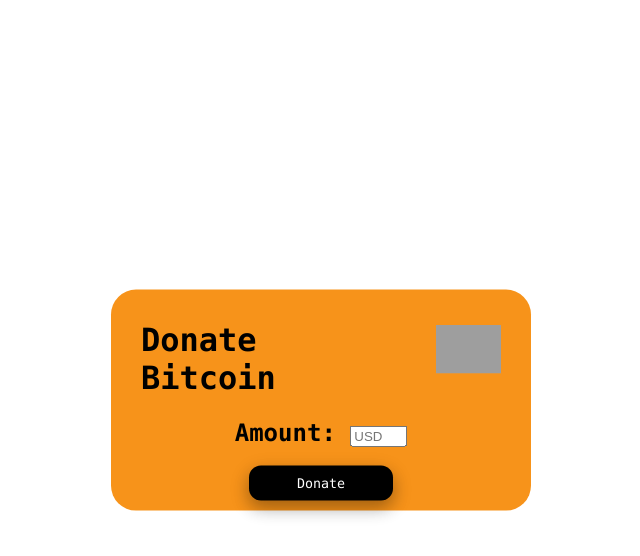
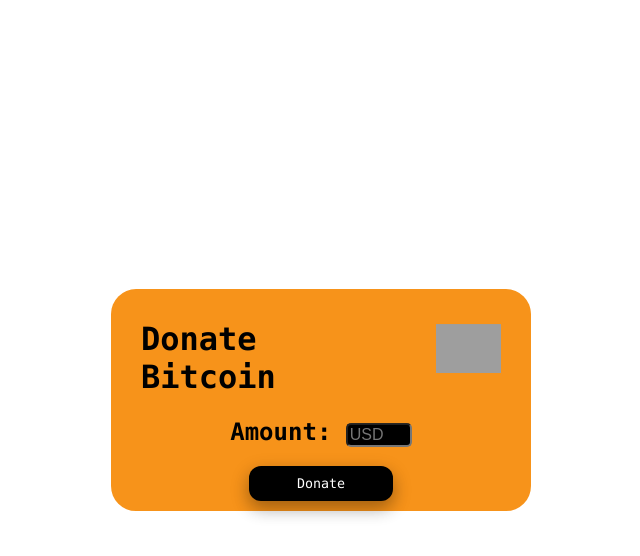
Before and after one commit to SatSale/SatSale, a Flask app: page / in a window 1280 px wide. Shown: the top 556 px of the page, without its empty margins (319-959 px from the left). Run offline with Flask 2, Linux system fonts and the light colour scheme; some libraries are stand-ins or nearby versions; grey boxes are pictures that could not be loaded.

Commit message:
Change donate amount field style

```diff
--- a/static/style.css
+++ b/static/style.css
@@ -93,6 +93,13 @@ h1 {
     transform: scale(3);
 }
 
+#amountenter {
+    background-color: black;
+    color: white;
+    font-size: 16px;
+    border-radius:5px;
+}
+
 #qrImage {
     float: right;
     /* margin: auto; */
--- a/templates/donate.html
+++ b/templates/donate.html
@@ -49,7 +49,7 @@
             <center>
                 <form id="pay" action='/pay' style="margin:0;padding0;">
                     <h2 style="margin:0;padding0;">Amount:
-                    <input style="display:inline" size="4" type="float" name="amount" id="amount" placeholder="USD" required>
+                    <input id="amountenter" style="display:inline" size="4" type="float" name="amount" id="amount" placeholder="USD" required>
                     </h2>
                     <br>
                     <input class="button button1" style="width:40%" type="submit" value="Donate">
```
